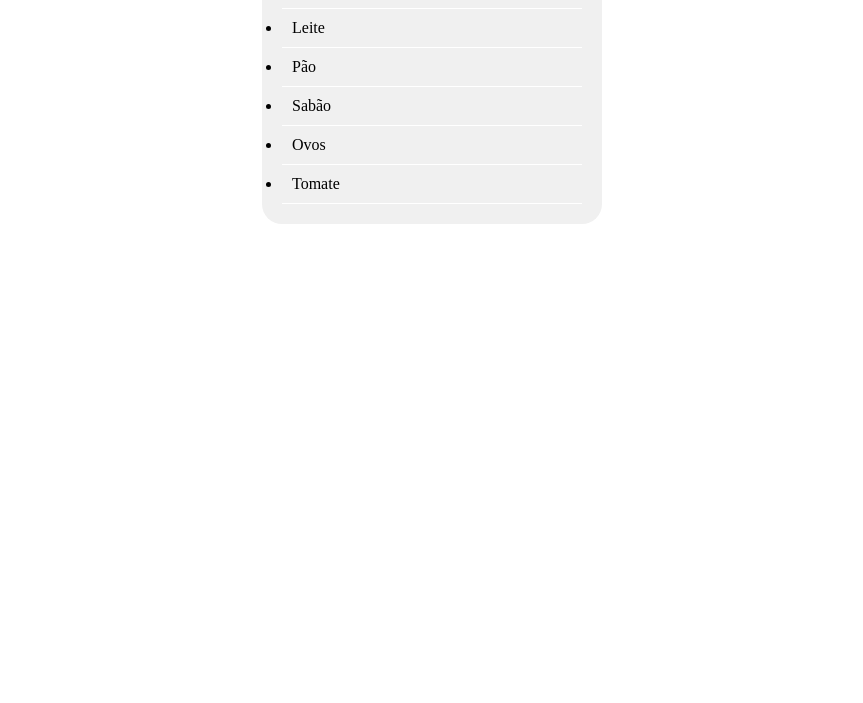
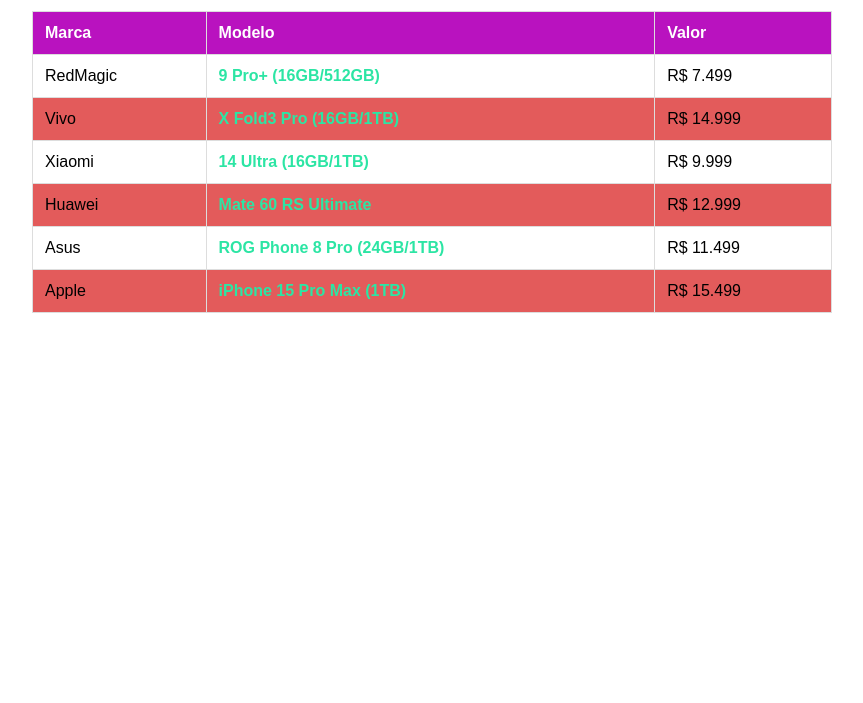
Before and after one commit to Ewelgulo/Exercicios2html, a plain HTML site: page index.html in a window 1280 px wide. Shown: the part 97-800 px from the top of the page, without its empty margins (208-1071 px from the left). Drawn offline with Linux system fonts and the light colour scheme.

Commit message:
Add files via upload

```diff
--- a/index.html
+++ b/index.html
@@ -1,37 +1,103 @@
+<!DOCTYPE html>
+
+<head>
+
+    <title>Smartphones Top de Linha meu</title>
+    <style>
+        body {
+            font-family: Arial, sans-serif;
+            max-width: 800px;
+            margin: 0 auto;
+            padding: 20px;
+        }
+
+        ol {
+            background-color: #f8f8f8;
+            padding: 20px;
+            border-radius: 8px;
+        }
+
+        ol li {
+            margin-bottom: 10px;
+        }
+
+        table {
+            width: 100%;
+            border-collapse: collapse;
+            margin-top: 30px;
+        }
+
+        th, td {
+            border: 1px solid #ddd;
+            padding: 12px;
+            text-align: left;
+        }
+
+        th {
+            background-color: #b912bf;
+            color: white;
+        }
+
+        tr:nth-child(even) {
+            background-color: #e35b5b;
+        }
+
+        tr:hover {
+            background-color: #31d599;
+        }
+
+        .destaque {
+            font-weight: bold;
+            color: #2ce5a4;
+        }
+    </style>
+</head>
+<body>
+    <h1>Top 6 Smartphones de 2024</h1>
 
 
 
-<!DOCTYPE html>
-<head>
-
-    <title>Lista de Compras</title>
-    <style>
-        .lista-compras{
-            width: 300px;
-            padding: 20px;
-            margin: 0 auto;
-            border-radius: 20px;
-            background-color: #f0f0f0;
-        }
-    .lista-compras li{
-            padding: 10px;
-            border-bottom: 1px solid white;
-
-    }
-
-    </style>
-</head>
-<body>
-    <ul class="lista-compras">
-        <li>Arroz</li>
-        <li>Feijão</li>
-        <li>Leite</li>
-        <li>Pão</li>
-        <li>Sabão</li>
-        <li>Ovos</li>
-        <li>Tomate</li>
-    </ul>
-
+    <table>
+        <thead>
+            <tr>
+                <th>Marca</th>
+                <th>Modelo</th>
+                <th>Valor</th>
+            </tr>
+        </thead>
+        <tbody>
+            <tr>
+                <td>RedMagic</td>
+                <td class="destaque">9 Pro+ (16GB/512GB)</td>
+                <td>R$ 7.499</td>
+            </tr>
+            <tr>
+                <td>Vivo</td>
+                <td class="destaque">X Fold3 Pro (16GB/1TB)</td>
+                <td>R$ 14.999</td>
+            </tr>
+            <tr>
+                <td>Xiaomi</td>
+                <td class="destaque">14 Ultra (16GB/1TB)</td>
+                <td>R$ 9.999</td>
+            </tr>
+            <tr>
+                <td>Huawei</td>
+                <td class="destaque">Mate 60 RS Ultimate</td>
+                <td>R$ 12.999</td>
+            </tr>
+            <tr>
+                <td>Asus</td>
+                <td class="destaque">ROG Phone 8 Pro (24GB/1TB)</td>
+                <td>R$ 11.499</td>
+            </tr>
+            <tr>
+                <td>Apple</td>
+                <td class="destaque">iPhone 15 Pro Max (1TB)</td>
+                <td>R$ 15.499</td>
+            </tr>
+        </tbody>
+    </table>
 </body>
 </html>
 
```
